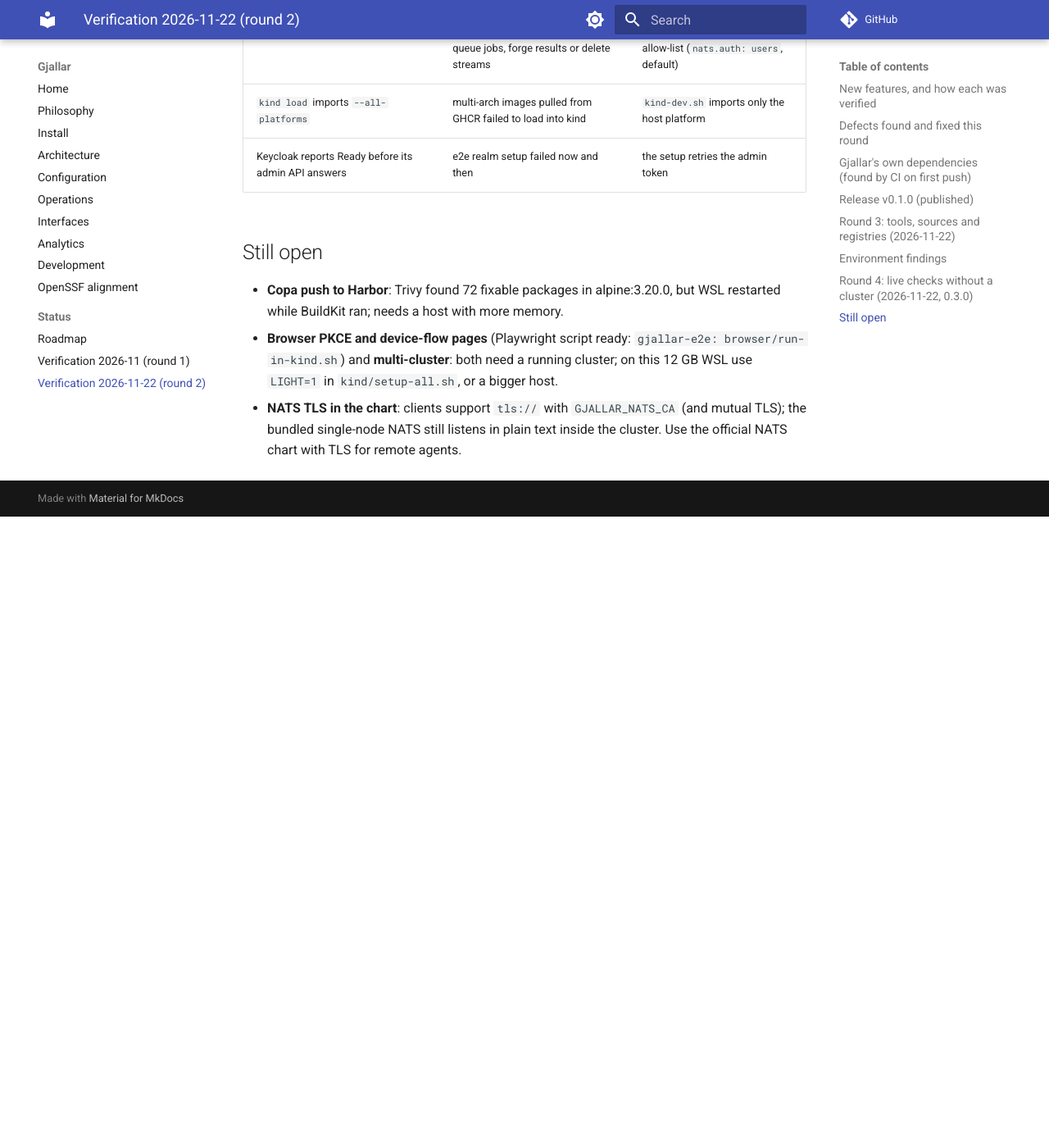
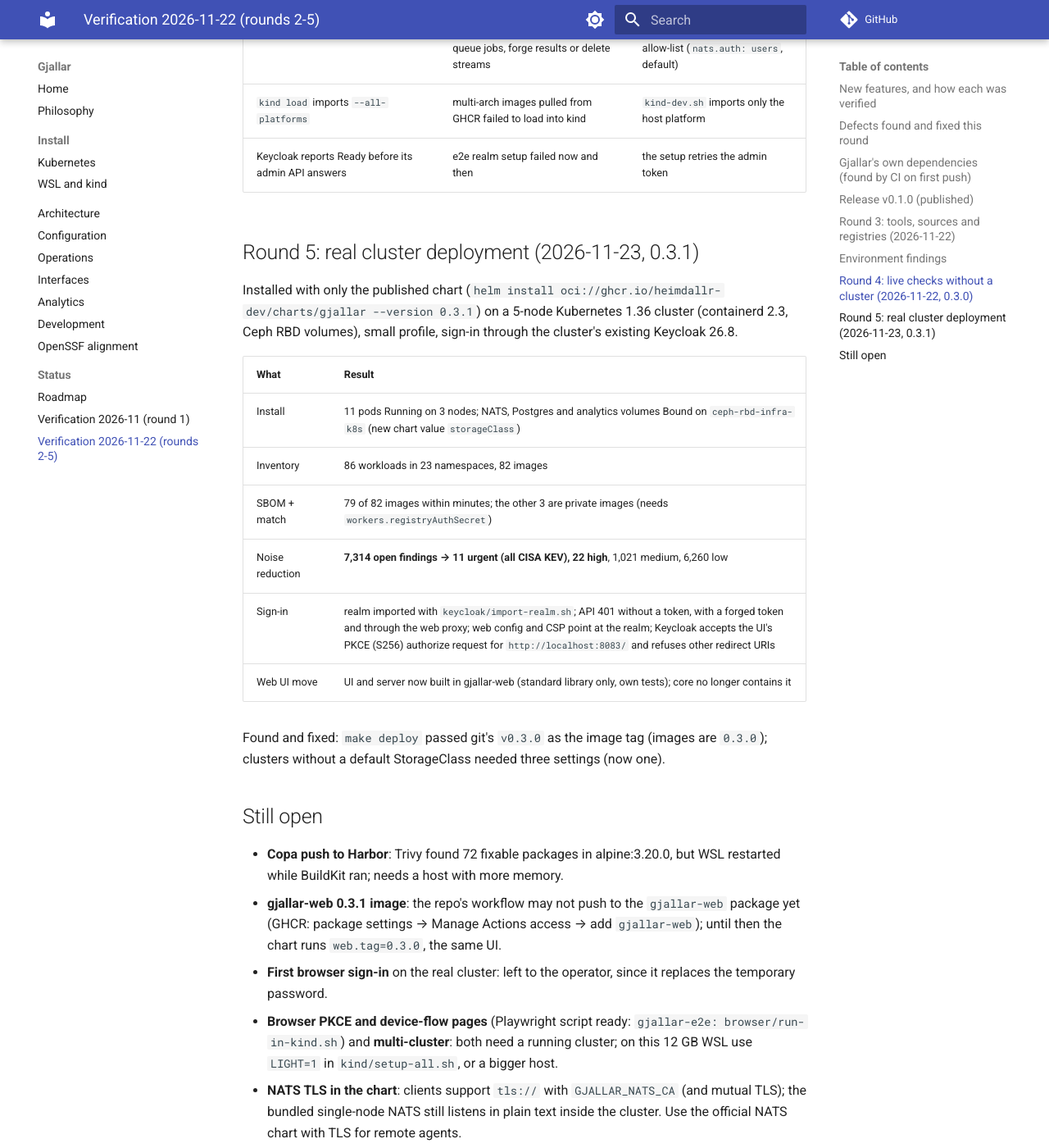
Before and after one commit to heimdallr-dev/gjallar-docs, an MkDocs documentation site: the page built from docs/verification-2026-11-22.md, in a window 1280 px wide and 1400 px high, scrolled down 5622 px. Shown: the whole window at 82% size. Built offline with MkDocs 1.6.1 and Material for MkDocs 9.7.7, drawn with Linux system fonts in a browser that asks for light colours; comment, search, counter and statistics services are not loaded; before the commit the page ends 6252 px from its top, so only the background shows below that.

Commit message:
Install on Kubernetes from the published chart; round 5 (real cluster)
Co-Authored-By: Claude Opus 5.5 <noreply@anthropic.com>

```diff
--- a/docs/verification-2026-11-22.md
+++ b/docs/verification-2026-11-22.md
@@ -112,10 +112,34 @@ Defects found and fixed:
 | `kind load` imports `--all-platforms` | multi-arch images pulled from GHCR failed to load into kind | `kind-dev.sh` imports only the host platform |
 | Keycloak reports Ready before its admin API answers | e2e realm setup failed now and then | the setup retries the admin token |
 
+## Round 5: real cluster deployment (2026-11-23, 0.3.1)
+
+Installed with only the published chart (`helm install oci://ghcr.io/heimdallr-dev/charts/gjallar --version 0.3.1`)
+on a 5-node Kubernetes 1.36 cluster (containerd 2.3, Ceph RBD volumes), small
+profile, sign-in through the cluster's existing Keycloak 26.8.
+
+| What | Result |
+|---|---|
+| Install | 11 pods Running on 3 nodes; NATS, Postgres and analytics volumes Bound on `ceph-rbd-infra-k8s` (new chart value `storageClass`) |
+| Inventory | 86 workloads in 23 namespaces, 82 images |
+| SBOM + match | 79 of 82 images within minutes; the other 3 are private images (needs `workers.registryAuthSecret`) |
+| Noise reduction | **7,314 open findings → 11 urgent (all CISA KEV), 22 high**, 1,021 medium, 6,260 low |
+| Sign-in | realm imported with `keycloak/import-realm.sh`; API 401 without a token, with a forged token and through the web proxy; web config and CSP point at the realm; Keycloak accepts the UI's PKCE (S256) authorize request for `http://localhost:8083/` and refuses other redirect URIs |
+| Web UI move | UI and server now built in gjallar-web (standard library only, own tests); core no longer contains it |
+
+Found and fixed: `make deploy` passed git's `v0.3.0` as the image tag (images
+are `0.3.0`); clusters without a default StorageClass needed three settings
+(now one).
+
 ## Still open
 
 - **Copa push to Harbor**: Trivy found 72 fixable packages in alpine:3.20.0,
   but WSL restarted while BuildKit ran; needs a host with more memory.
+- **gjallar-web 0.3.1 image**: the repo's workflow may not push to the
+  `gjallar-web` package yet (GHCR: package settings → Manage Actions access →
+  add `gjallar-web`); until then the chart runs `web.tag=0.3.0`, the same UI.
+- **First browser sign-in** on the real cluster: left to the operator, since
+  it replaces the temporary password.
 - **Browser PKCE and device-flow pages** (Playwright script ready:
   `gjallar-e2e: browser/run-in-kind.sh`) and **multi-cluster**: both need a
   running cluster; on this 12 GB WSL use `LIGHT=1` in `kind/setup-all.sh`,
--- a/mkdocs.yml
+++ b/mkdocs.yml
@@ -12,7 +12,9 @@ markdown_extensions: [admonition, tables, toc: { permalink: true }, pymdownx.sup
 nav:
   - Home: index.md
   - Philosophy: philosophy.md
-  - Install: install-wsl.md
+  - Install:
+      - Kubernetes: install.md
+      - WSL and kind: install-wsl.md
   - Architecture: architecture.md
   - Configuration: configuration.md
   - Operations: operations.md
@@ -23,4 +25,4 @@ nav:
   - Status:
       - Roadmap: roadmap.md
       - Verification 2026-11 (round 1): verification-2026-11.md
-      - Verification 2026-11-22 (round 2): verification-2026-11-22.md
+      - Verification 2026-11-22 (rounds 2-5): verification-2026-11-22.md
```
Also changed, not shown: docs/install-wsl.md (+1 -1 lines), docs/install.md (added, +72 -0 lines).
